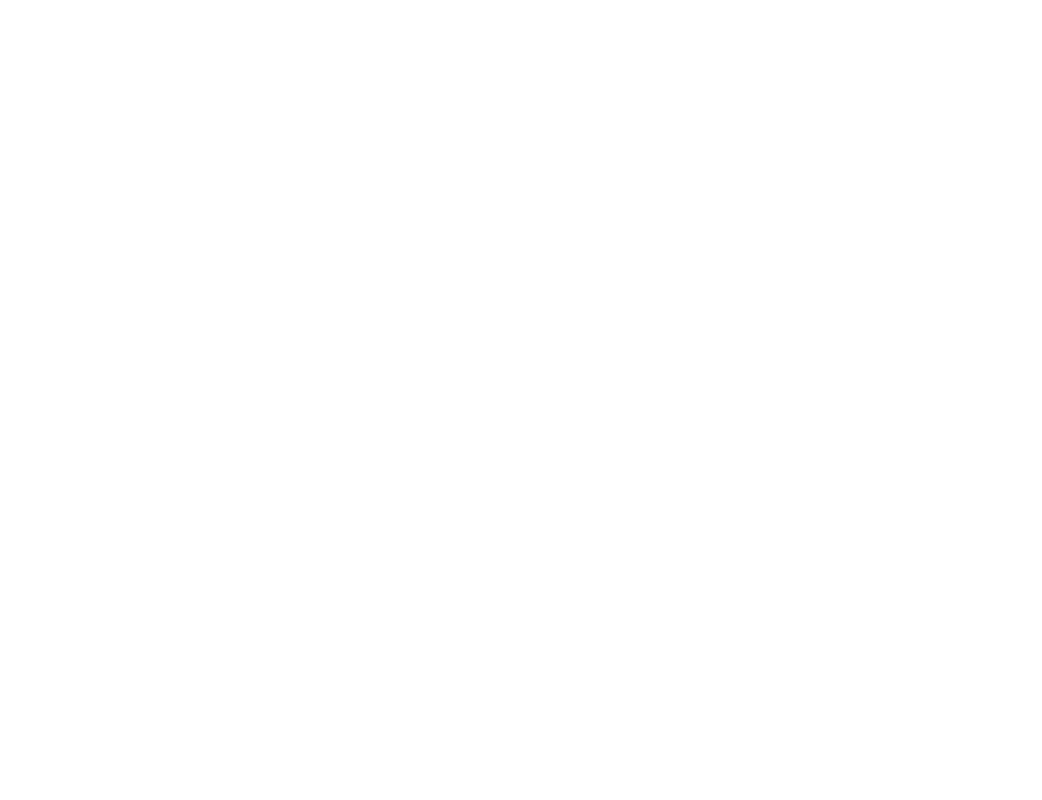
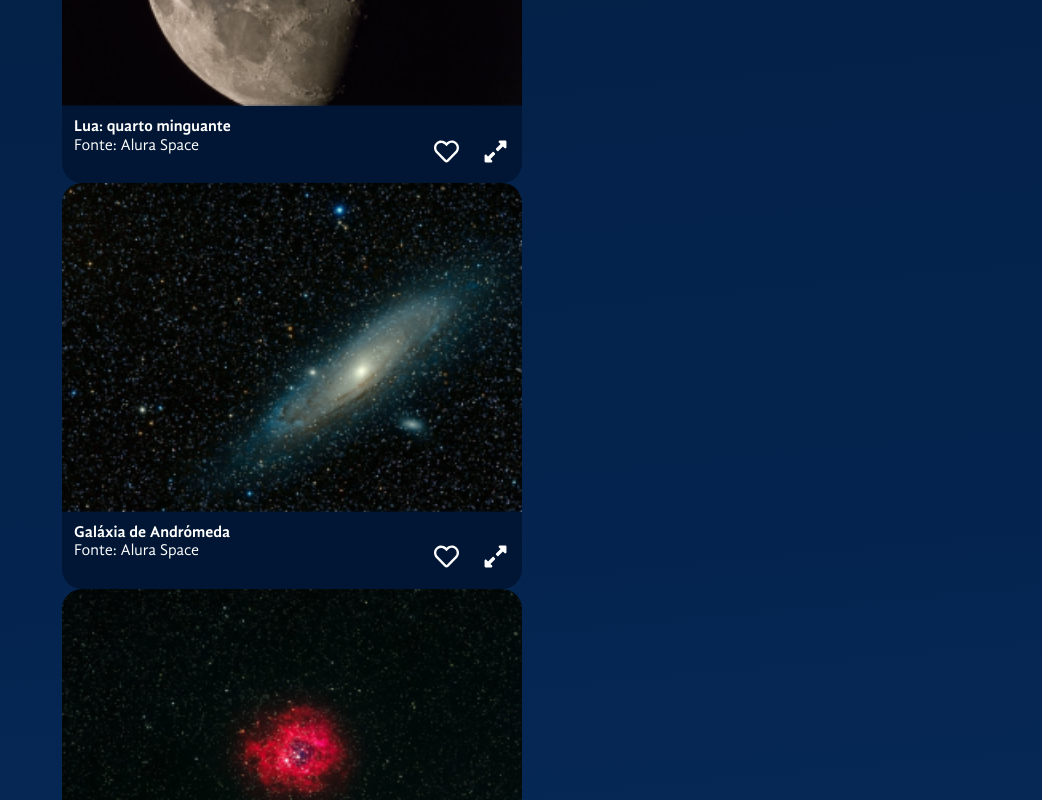
Before and after one commit to cMatheusBRibeiro/space-app, a React (Vite) app: page / in a window 1280 px wide. Shown: the part 1780-2580 px from the top of the page, without its empty margins (238-1280 px from the left). Before the commit the page ends 800 px from the top, so only its background shows below. Built offline with nearby package versions, Linux system fonts and the light colour scheme.

Commit message:
#FEAT: Adicionado fotos à galeria e estilizando-as

```diff
--- a/package.json
+++ b/package.json
@@ -12,6 +12,7 @@
   "dependencies": {
     "react": "^18.3.1",
     "react-dom": "^18.3.1",
+    "react-icons": "^5.3.0",
     "styled-components": "^6.1.13"
   },
   "devDependencies": {
--- a/src/App.jsx
+++ b/src/App.jsx
@@ -4,10 +4,11 @@
 import Cabecalho from "./componentes/Cabecalho";
 import BarraLateral from "./componentes/BarraLateral";
 import Banner from "./componentes/Banner";
-
 import imagemBanner from "./assets/banner.png";
 import Galeria from "./componentes/Galeria";
 import ConteudoGaleria from "./componentes/ConteudoGaleria";
+import fotos from "./fotos.json";
+import { useState } from "react";
 
 const FundoGradiente = styled.div`
     background: linear-gradient(174.61deg, #041833 4.16%, #04244F 48%, #154580 96.76%);
@@ -27,7 +28,9 @@
     gap: 24px;
 `;
 
-function App() {
+const App = () => {
+    const [fotosDaGaleria, setFotosDaGaleria] = useState(fotos);
+
     return (
         <FundoGradiente>
             <EstilosGlobais />
@@ -37,7 +40,7 @@
                     <BarraLateral />
                     <ConteudoGaleria>
                         <Banner texto="A galeria mais completa de fotos do espaço!" backgroundImage={imagemBanner}/>
-                        <Galeria />
+                        <Galeria fotos={fotosDaGaleria} />
                     </ConteudoGaleria>
                 </MainContainer>
             </AppContainer>
--- /dev/null
+++ b/src/componentes/Galeria/Imagem/index.jsx
@@ -0,0 +1,78 @@
+import { FaExpandAlt, FaRegHeart } from "react-icons/fa";
+import styled from "styled-components";
+
+const FigureEstilizada = styled.figure`
+    width: ${(props) => props.$expandida ? "90%" : "460px"};
+    max-width: 100%;
+    margin: 0;
+    display: flex;
+    flex-direction: column;
+
+    & > img {
+        max-width: 100%;
+        border-radius: 20px 20px 0 0;
+    }
+
+    figcaption {
+        background-color: #001634;
+        border-radius: 0 0 20px 20px;
+        color: #FFFFFF;
+        padding: 12px;
+
+        h3 {
+            font-size: 20px;
+            margin: 0;
+            font-family: "GandhiSansBold";
+        }
+
+        h4 {
+            flex-grow: 1;
+            font-weight: 100;
+        }
+
+        h3,
+        h4 {
+            margin: 0;
+            font-size: 16px;
+        }
+
+        footer {
+            display: flex;
+            justify-content: space-between;
+            font-size: 16px;
+        }
+    }
+`;
+
+const Operadores = styled.div`
+    display: flex;
+    gap: 20px;
+
+    button {
+        background-color: transparent;
+        color: #FFFFFF;
+        border: none;
+        padding: 2px;
+        height: auto;
+    }
+`;
+
+const Imagem = ({ foto }) => {
+    return (
+        <FigureEstilizada>
+            <img src={foto.path}/>
+            <figcaption>
+                <h3>{foto.titulo}</h3>
+                <footer>
+                    <h4>Fonte: {foto.fonte}</h4>
+                    <Operadores>
+                        <button>{<FaRegHeart size={25}/>}</button>
+                        <button>{<FaExpandAlt size={25}/>}</button>
+                    </Operadores>
+                </footer>
+            </figcaption>
+        </FigureEstilizada>
+    );
+}
+
+export default Imagem;
--- a/src/componentes/Galeria/index.jsx
+++ b/src/componentes/Galeria/index.jsx
@@ -2,6 +2,7 @@
 import Titulo from "../Titulo";
 import Populares from "./Populares";
 import Tags from "./Tags";
+import Imagem from "./Imagem";
 
 const GaleriaContainer = styled.div`
     display: flex;
@@ -11,13 +12,16 @@
     flex-grow: 1;
 `;
 
-const Galeria = () => {
+const Galeria = ({ fotos = [] }) => {
     return (
         <>
             <Tags />
             <GaleriaContainer>
                 <SecaoFluida>
                     <Titulo>Navegue pela galeria</Titulo>
+                    <ul>
+                        {fotos.map((foto) => <Imagem foto={foto}/>)}
+                    </ul>
                 </SecaoFluida>
                 <Populares />
             </GaleriaContainer>
--- /dev/null
+++ b/src/fotos.json
@@ -0,0 +1,72 @@
+[
+  {
+    "titulo": "Grande Nuvem de Magalhães",
+    "fonte": "Alura Space",
+    "path": "/imagens/galeria/foto-1.png",
+    "id": "1",
+    "tagId": 2
+  },
+  {
+    "titulo": "Via Láctea",
+    "fonte": "Alura Space",
+    "path": "/imagens/galeria/foto-2.png",
+    "id": "2",
+    "tagId": 2
+  },
+  {
+    "titulo": "Lua: quarto minguante",
+    "fonte": "Alura Space",
+    "path": "/imagens/galeria/foto-3.png",
+    "id": "3",
+    "tagId": 3
+  },
+  {
+    "titulo": "Galáxia de Andrómeda",
+    "fonte": "Alura Space",
+    "path": "/imagens/galeria/foto-4.png",
+    "id": "4",
+    "tagId": 2
+  },
+  {
+    "titulo": "Estrela Pistola",
+    "fonte": "Alura Space",
+    "path": "/imagens/galeria/foto-5.png",
+    "id": "5",
+    "tagId": 1
+  },
+  {
+    "titulo": "Ilustração",
+    "fonte": "Alura Space",
+    "path": "/imagens/galeria/foto-6.png",
+    "id": "6",
+    "tagId": 4
+  },
+  {
+    "titulo": "Galáxia de Andrómeda",
+    "fonte": "Alura Space",
+    "path": "/imagens/galeria/foto-7.png",
+    "id": "7",
+    "tagId": 2
+  },
+  {
+    "titulo": "Ilustração",
+    "fonte": "Alura Space",
+    "path": "/imagens/galeria/foto-8.png",
+    "id": "8",
+    "tagId": 4
+  },
+  {
+    "titulo": "Céu estrelado",
+    "fonte": "Alura Space",
+    "path": "/imagens/galeria/foto-9.png",
+    "id": "9",
+    "tagId": 1
+  },
+  {
+    "titulo": "Ilustração",
+    "fonte": "Alura Space",
+    "path": "/imagens/galeria/foto-10.png",
+    "id": "10",
+    "tagId": 1
+  }
+]
```
Also changed, not shown: 1 other file (tests, documents, lock files or other folders).
